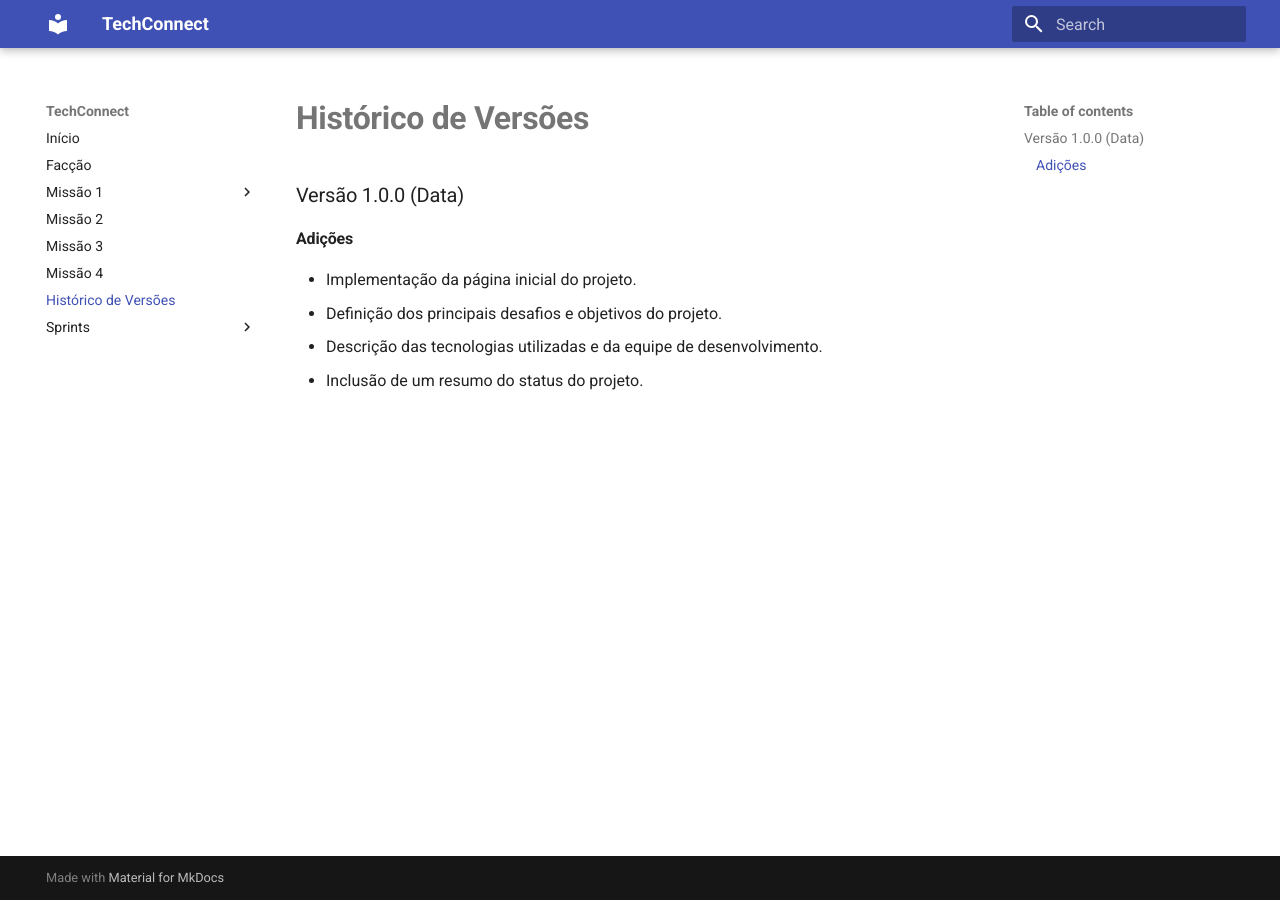
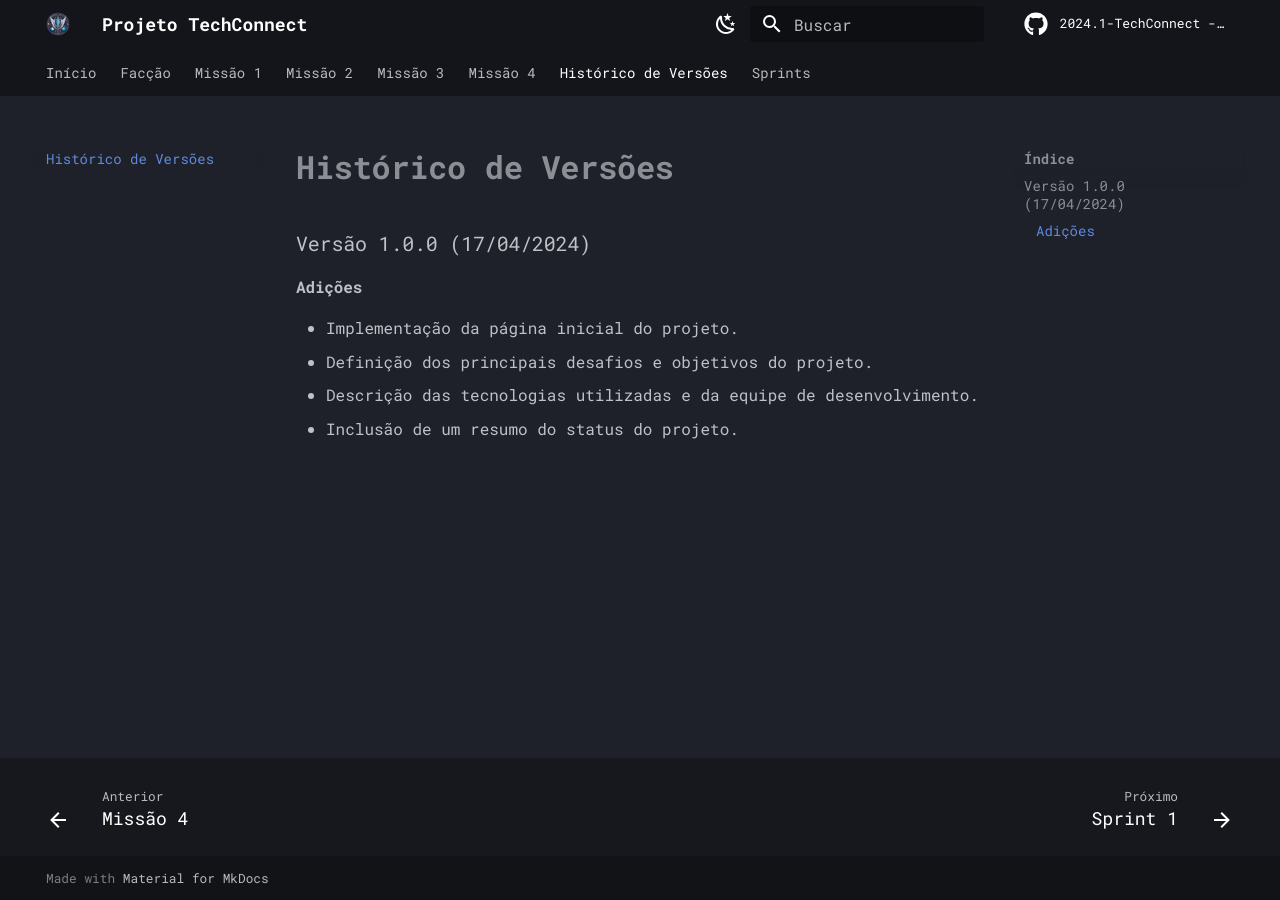
Before and after one commit to mdsreq-fga-unb/2024.1-TechConnect, an MkDocs documentation site: the page built from docs/versoes.md, in a window 1280 px wide. Built offline with MkDocs 1.6.1 and Material for MkDocs 9.7.7, drawn with Linux system fonts in a browser that asks for light colours; comment, search, counter and statistics services are not loaded.

Commit message:
atualizando tema do gitpages

```diff
--- a/docs/versoes.md
+++ b/docs/versoes.md
@@ -1,6 +1,6 @@
 # **Histórico de Versões**
 
-### Versão 1.0.0 (Data)
+### Versão 1.0.0 (17/04/2024)
 
 #### Adições
 - Implementação da página inicial do projeto.
--- a/mkdocs.yml
+++ b/mkdocs.yml
@@ -1,4 +1,8 @@
-site_name: TechConnect
+site_name: Projeto TechConnect
+
+repo_name: "2024.1-TechConnect - DOC"
+
+repo_url: https://github.com/mdsreq-fga-unb/2024.1-TechConnect
 
 nav:
     - Início: index.md
@@ -24,6 +28,51 @@ nav:
 
 theme:
     name: material
+    nav_style: dark
+    language: pt
+
+    logo: imagens/personagens/brasao.jpg
+    repo: fontawesome/brands/github
+
+    icon:
+        repo: fontawesome/brands/github
+
+    font:
+        text: Roboto Mono
+
+    features:
+    - content.code.annotate
+    - content.code.copy
+    - content.tabs.link
+    - header.autohide
+    - announce.dismiss
+    - navigation.footer
+    - navigation.indexes
+    - navigation.sections
+    - navigation.tabs
+    - navigation.top
+    - navigation.tracking
+    - search.highlight
+    - search.share
+    - search.suggest
+    plugins:
+        - typeset
+        - search
+    palette:
+        - scheme: slate
+          primary: black
+          accent: light blue
+          toggle:
+                icon: material/weather-night
+                name: Trocar para modo claro
+
+        - scheme: default
+          primary: blue grey
+          accent: light blue
+          toggle:
+                icon: material/weather-sunny
+                name: Trocar para modo escuro
+
 
 
 markdown_extensions:
```
